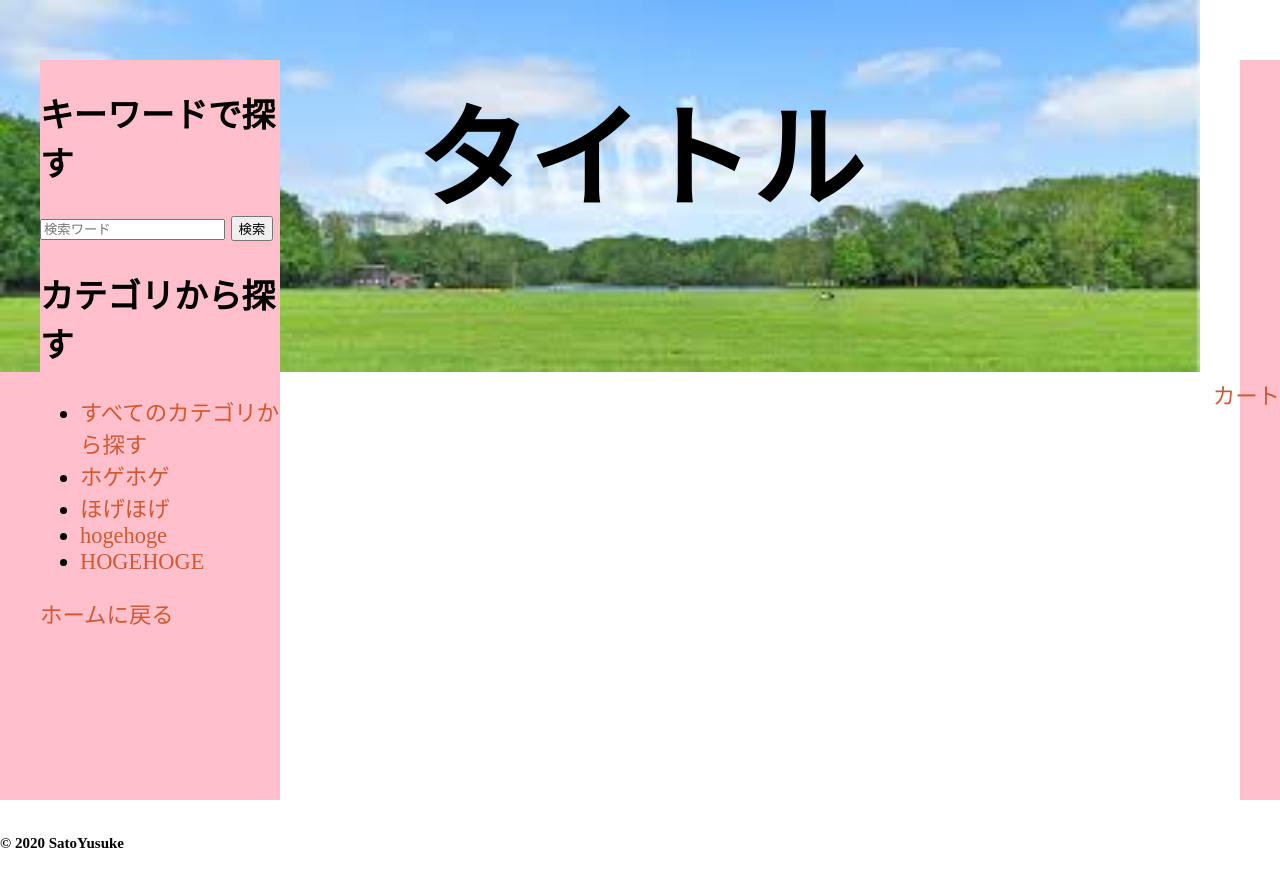
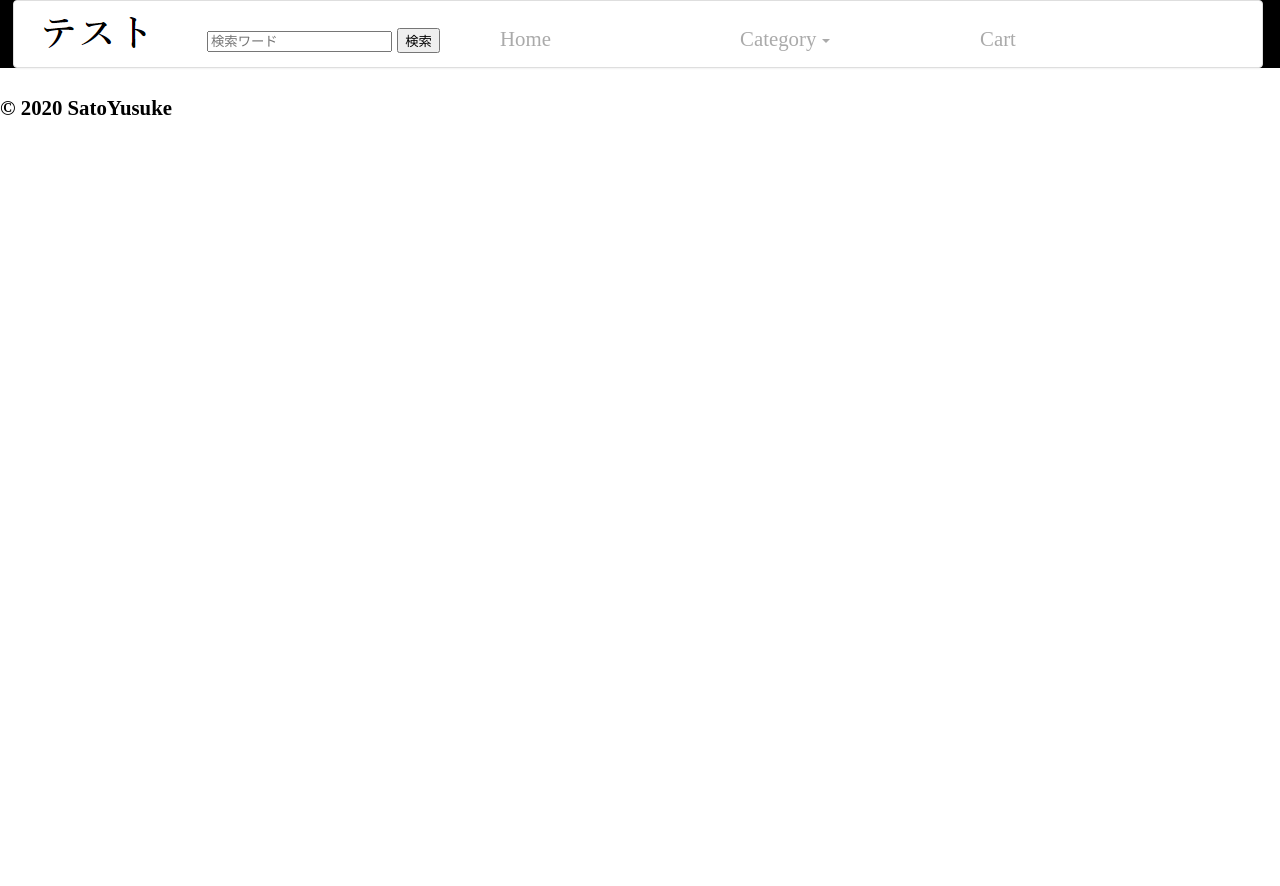
Before and after one commit to SatoYusuke0228/ec-site-test, a plain HTML site: page src/index.html in a window 1280 px wide. After the commit the page ends 800 px from the top, so only its background shows below. Drawn offline with Linux system fonts and the light colour scheme.

Commit message:
TOPページのヘッダー作成

```diff
--- a/src/css/style.css
+++ b/src/css/style.css
@@ -6,22 +6,23 @@
 
 html {
   font-family: serif;
-}
-
-.page {
-  margin: 0 auto 0 auto;
-  max-width: 1200px;
+  overflow: auto;
 }
 
 body {
-    font-size: 1.4rem;
+    overflow: hidden;
+    font-size: 1.3rem;
     height: 100%;
     width: 100%;
-    display: grid;
     margin-top: 0;
     margin-left: 0;
-    grid-template-columns: 1fr;
-    grid-template-rows: 60px 1fr;
+    margin-right: 0;
+}
+
+#header, #main, #footer {
+    margin: 0 auto 0 auto;
+    max-width: 1200px;
+    min-width: 960px;
 }
 
 /********
@@ -49,82 +50,141 @@ a:active {
 }
 
 
-
 /********
 * ヘッダ *
  ********/
 
+/**************
+* メニューバー *
+ **************/
 
 header {
-    /* position: relative; */
-    position: sticky;
-    top: 0;
-    left: 0;
-    height: 300px;
+    margin-top: 0;
+    background-color: black;
 }
 
-.header-image h1 {
-    position: absolute;
-    font-weight: bold; /*太字に*/
-    font-size: 5em;    /*サイズ5倍*/
-    top: 50%;
-    left: 50%;
-    -ms-transform: translate(-50%,-50%);
-    -webkit-transform: translate(-50%,-50%);
-    transform: translate(-50%,-50%);
-    margin:0;
-    padding:0;
-    /* text-align: center; */
+.cp_navi {
+	background-color: #ffffff;
+	border: 1px solid #dedede;
+	border-radius: 4px;
+	box-shadow: 0 2px 2px -1px rgba(0, 0, 0, 0.055);
+	color: #888888;
+	display: block;
+	margin: 1em 1%;
+	margin-top: 0;
+	overflow: hidden;
+	width: 97.5vw;
 }
 
-.header-image {
-  width: 100%;
+.cp_navi ul {
+	margin: 0;
+	padding: 0;
+}
+.cp_navi > ul > li {
+	display: inline-block;
+	list-style-type: none;
+	-webkit-transition: all 0.2s;
+	        transition: all 0.2s;
 }
 
-.nav {
-     text-align: right;
+.logo{
+    margin: 0 0 -19px 0;
 }
 
-/************
-* サイドバー *
- ************/
+.search {
+    margin-left: 20px;
+    margin-right: 40px;
+}
 
-.sidebar{
-    grid-column: 1 / 2;
-    grid-row: 1 / 2;
-    position: sticky;
-    overflow-y: auto;
-    height: calc(100vh - 60px);
-    box-sizing: border-box;
-    background: pink;
+.cp_navi > ul > li > a > .caret {
+	border-top: 4px solid #aaaaaa;
+	border-right: 4px solid transparent;
+	border-left: 4px solid transparent;
+	content: '';
+	display: inline-block;
+	height: 0;
+	width: 0;
+	vertical-align: middle;
+	-webkit-transition: color 0.1s linear;
+	        transition: color 0.1s linear;
 }
+.cp_navi > ul > li > a {
+    width: 16vw;
+	color: #aaaaaa;
+	display: block;
+	line-height: 56px;
+	padding: 0 15px;
+	text-decoration: none;
+}
+.cp_navi > ul > li:hover {
+	background-color: rgb(255, 255, 15);
+}
+.cp_navi > ul > li:hover > a {
+	color: rgb( 255, 255, 255 );
+}
+.cp_navi > ul > li:hover > a > .caret {
+	border-top-color: rgb( 255, 255, 255 );
+}
+
+.cp_navi > ul > li > div {
+	background-color: rgb(255, 255, 15);
+	border-top: 0;
+	border-radius: 0 0 4px 4px;
+	box-shadow: 0 2px 2px -1px rgba(0, 0, 0, 0.055);
+	display: none;
+	margin: 0;
+	opacity: 0;
+	position: absolute;
+	width: 180px;
+	visibility: hidden;
+	-webkit-transiton: opacity 0.2s;
+	       transition: opacity 0.2s;
+}
+.cp_navi > ul > li:hover > div {
+	display: block;
+	opacity: 1;
+	visibility: visible;
+}
+.cp_navi > ul > li > div ul > li {
+	display: block;
+	text-align: center;
+}
+.cp_navi > ul > li > div ul > li > a {
+	color: #ffffff;
+	display: block;
+	padding: 12px 24px;
+	text-decoration: none;
+}
+.cp_navi > ul  > li > div ul > li:hover > a {
+	background-color: rgba( 255, 255, 255, 0.5);
+}
+
+header li.logo:hover {
+    background-color: white;
+}
+
+header li.search:hover {
+    background-color: white;
+}
+
+/********
+* フッタ *
+ ********/
+
+
 
 /********
 * メイン *
  ********/
 
-.main{
-    grid-column: 1 / 2;
-    grid-row: 2 / 3;
-    width: 100%;
-    height: calc(100vh - 60px);
-    background: pink;
+main{
+
 }
 
 .main-contents{
-    display: grid;
-    grid-template-columns: 240px 1fr;
-    grid-template-rows: 1fr;
-    align-items: flex-start;
-    margin: 0 auto;
-    max-width: 1200px;
-    height: 100%;
-    background: #fff;
+
 }
 
 .main-contents-body{
-    grid-column: 2 / 3;
-    grid-row: 1 / 2;
-    height: calc(100vh - 60px);
-    overflow-y: auto;
+
 }
--- a/src/index.html
+++ b/src/index.html
@@ -6,57 +6,56 @@
 <link rel="stylesheet" href="css/style.css">
 </head>
 <body>
-
 <!-- ヘッダー -->
 <header>
-  <div class="header-image">
-    <img src="../image/sample.jpg" alt="" width="1200px" >
-    <h1> タイトル </h1>
+<!-- メニューバー -->
+<div class="cp_navi">
+  <!-- ヘッダーロゴ画像 -->
+  <ul>
+    <li>
+      <img src="../image/test-rogo.PNG" alt="ロゴ" class="logo">
+    </li>
+    <li  class="search">
+        <!-- 検索ワードで検索可能にするボックスを用意する -->
+          <form action="pathを入力" method="post">
+          <input type="search" name="search" placeholder="検索ワード">
+          <input type="submit" name="submit" value="検索">
+        </form>
+    </li>
+    <li>
+      <a href="#">Home</a>
+    </li>
+    <li>
+      <a href="#">Category
+        <span class="caret"></span>
+      </a>
+      <div>
+        <ul>
+          <li><a href="#hoge">hogehoge</a></li>
+          <li><a href="#HOGE">HOGEHOGE</a></li>
+          <li><a href="#Hoge">ほげほげ</a></li>
+        </ul>
       </div>
-  <nav class="nav">
-    <a href="index.html"> カート </a>
-  </nav>
+    </li>
+    <li><a href="#">Cart</a></li>
+  </ul>
+</div>
+
 </header>
 <!-- ヘッダーここまで -->
 <!-- メイン -->
 <main>
-  <div class="main">
-    <div class="main-contents">
-      <aside class="sidebar">
-      <div class="search-box">
-      <h2>キーワードで探す</h2>
-        <form action="cgi-bin/example.cgi" method="post">
-          <input type="search" name="search" placeholder="検索ワード">
-          <input type="submit" name="submit" value="検索">
-        </form>
-      </div>
-      <!-- 商品をジャンルから検索できるようにする -->
-      <div class="search-genre">
-        <h2>カテゴリから探す</h2>
-        <ul>
-          <li><a href="index.html"> すべてのカテゴリから探す </a></li>
-          <li><a href="index.html"> ホゲホゲ </a></li>
-          <li><a href="index.html"> ほげほげ </a></li>
-          <li><a href="index.html"> hogehoge </a></li>
-          <li><a href="index.html"> HOGEHOGE </a></li>
-        </ul>
-      </div>
-
-      <a href="index.html"> ホームに戻る </a>
-
-      </aside>
   <div class="main-contents-body">
     <!--任意のメインコンテンツ-->
     <!-- <img src="" alt="画像が見つかりませ" class="top-photo" width="700px" height="60px"> -->
-      </div>
-    </div>
   </div>
 </main>
 <!-- メイン終了 -->
 <!-- フッター -->
 <footer>
-  <h6>© 2020 SatoYusuke </h6>
+  <h4>© 2020 SatoYusuke </h4>
 </footer>
 <!-- フッターここまで -->
+</div>
 </body>
 </html>
```
Also changed, not shown: image/header.jpg (added), image/test-rogo.PNG (added). Lines whose indentation alone changed are shown as unchanged.
